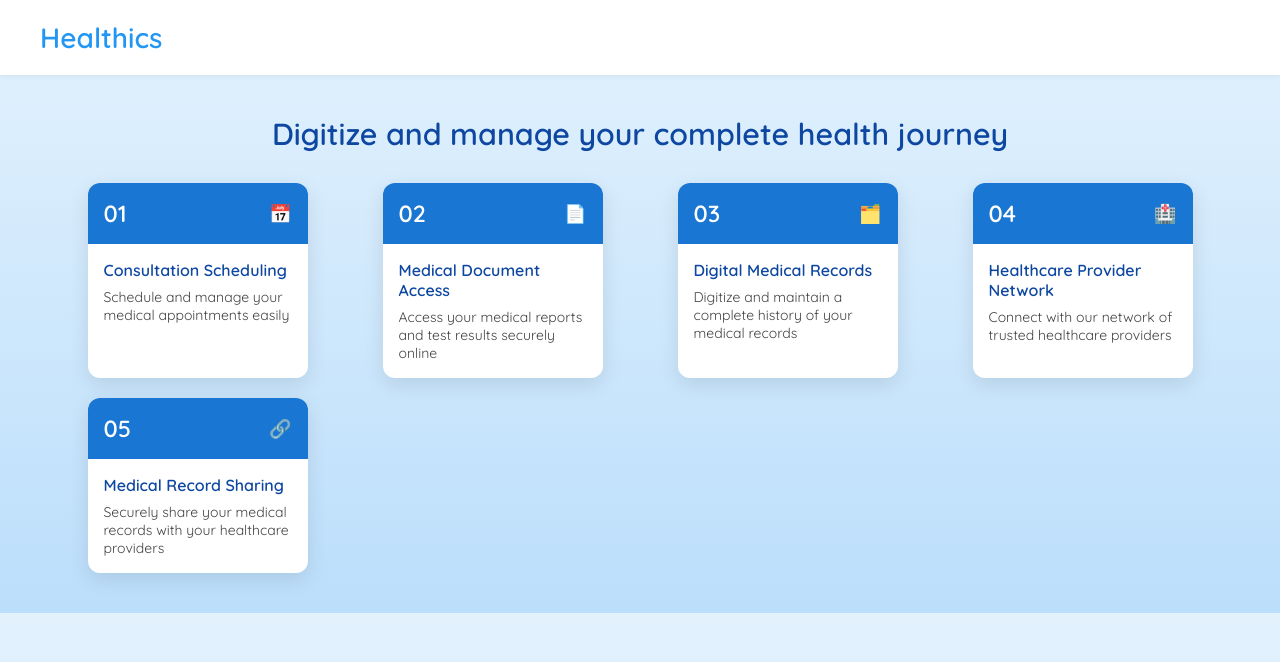
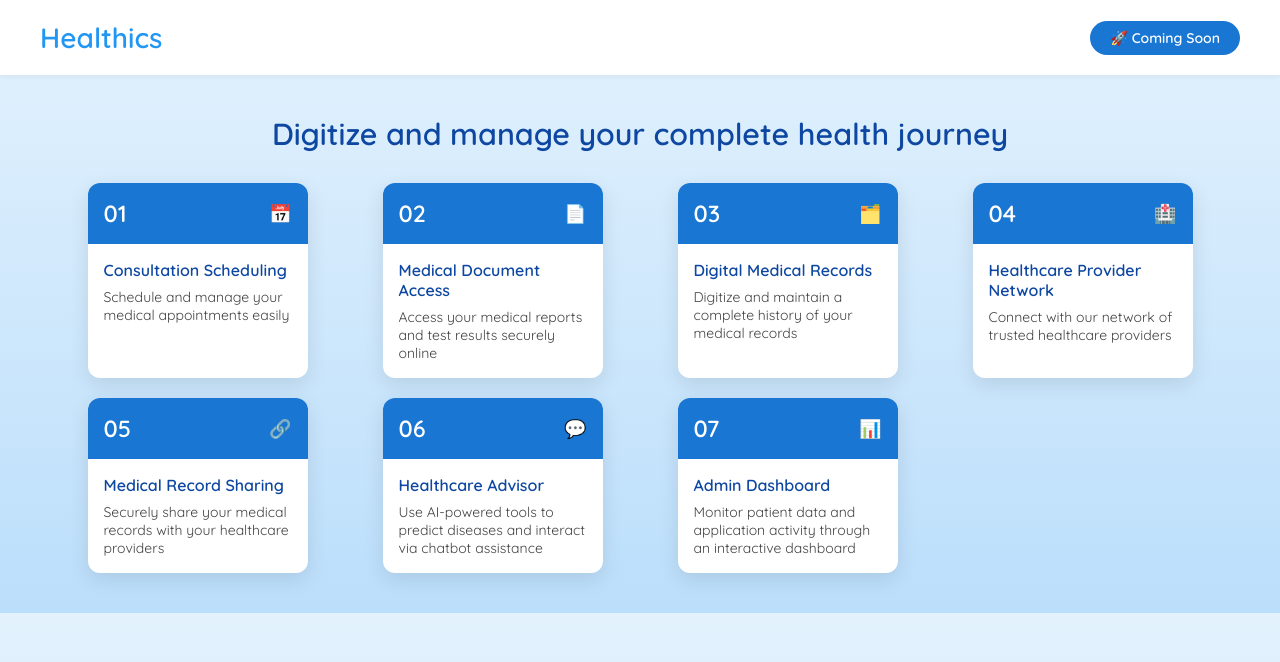
Before and after one commit to abdessamadjaouad/abdessamadjaouad.github.io, a plain HTML site: page index.html in a window 1280 px wide. Drawn offline with Linux system fonts and the light colour scheme.

Commit message:
Update index.html

```diff
--- a/index.html
+++ b/index.html
@@ -21,12 +21,24 @@
       padding: 20px 40px;
       background-color: #fff;
       box-shadow: 0 2px 6px rgba(0, 0, 0, 0.05);
+      display: flex;
+      justify-content: space-between;
+      align-items: center;
     }
 
     .logo-text {
       font-size: 28px;
       font-weight: 700;
       color: #2196f3;
+    }
+
+    .coming-soon {
+      background-color: #1976d2;
+      color: #fff;
+      padding: 8px 20px;
+      border-radius: 20px;
+      font-weight: bold;
+      font-size: 14px;
     }
 
     .container {
@@ -99,6 +111,10 @@
       .card-header {
         font-size: 16px;
       }
+      .coming-soon {
+        font-size: 12px;
+        padding: 6px 16px;
+      }
     }
   </style>
 </head>
@@ -106,6 +122,7 @@
 
   <header>
     <div class="logo-text">Healthics</div>
+    <div class="coming-soon">🚀 Coming Soon</div>
   </header>
 
   <div class="container">
@@ -151,6 +168,22 @@
           <p>Securely share your medical records with your healthcare providers</p>
         </div>
       </div>
+
+      <div class="card">
+        <div class="card-header"><span>06</span> 💬</div>
+        <div class="card-body">
+          <h3>Healthcare Advisor</h3>
+          <p>Use AI-powered tools to predict diseases and interact via chatbot assistance</p>
+        </div>
+      </div>
+
+      <div class="card">
+        <div class="card-header"><span>07</span> 📊</div>
+        <div class="card-body">
+          <h3>Admin Dashboard</h3>
+          <p>Monitor patient data and application activity through an interactive dashboard</p>
+        </div>
+      </div>
     </div>
   </div>
 
```
